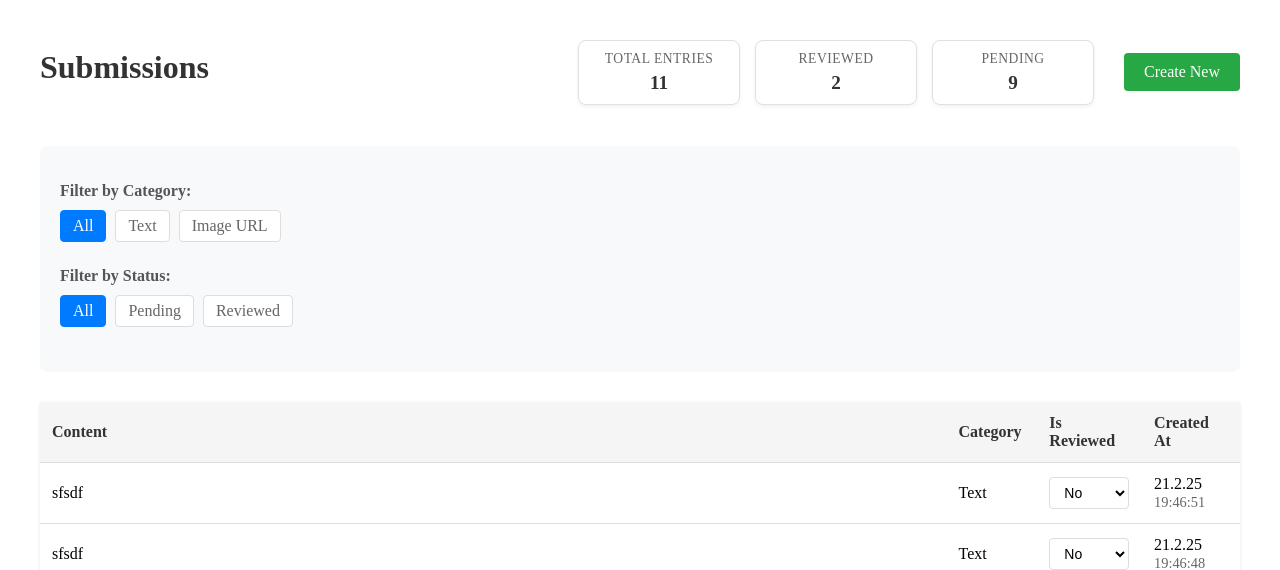
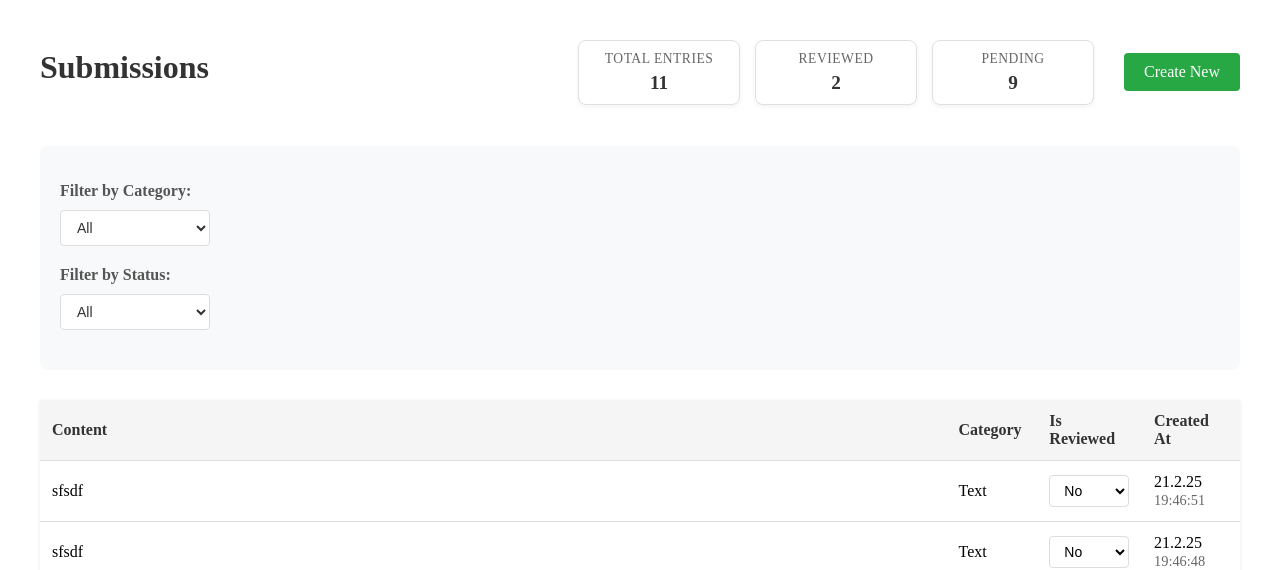
Before and after one commit to TharHtet236401/intern_task1, a Django app: page / in a window 1280 px wide. Shown: the part 76-646 px from the top of the page. Run offline with Django 5.2, Linux system fonts and the light colour scheme; data comes from the database, SQL or seed files in the repository; some libraries are stand-ins or nearby versions.

Commit message:
Replace filter links with dropdown selects for category and status

```diff
--- a/submissions/templates/submissions/home.html
+++ b/submissions/templates/submissions/home.html
@@ -27,29 +27,31 @@
     <div class="filters">
         <div class="filter-group">
             <h3>Filter by Category:</h3>
-            <a hx-get="{% url 'home' %}"
-               hx-target="#content-section"
-               class="filter-link {% if not selected_category %}active{% endif %}">All</a>
-            {% for code, name in categories %}
-                <a hx-get="{% url 'home' %}?category={{ code }}{% if selected_status %}&status={{ selected_status }}{% endif %}"
-                   hx-target="#content-section"
-                   class="filter-link {% if selected_category == code %}active{% endif %}">
-                    {{ name }}
-                </a>
-            {% endfor %}
+            <select hx-get="{% url 'home' %}"
+                    hx-target="#content-section"
+                    hx-trigger="change"
+                    class="filter-select"
+                    name="category">
+                <option value="" {% if not selected_category %}selected{% endif %}>All</option>
+                {% for code, name in categories %}
+                    <option value="{{ code }}" {% if selected_category == code %}selected{% endif %}>
+                        {{ name }}
+                    </option>
+                {% endfor %}
+            </select>
         </div>
 
         <div class="filter-group">
             <h3>Filter by Status:</h3>
-            <a hx-get="{% url 'home' %}{% if selected_category %}?category={{ selected_category }}{% endif %}"
-               hx-target="#content-section"
-               class="filter-link {% if not selected_status %}active{% endif %}">All</a>
-            <a hx-get="{% url 'home' %}?status=pending{% if selected_category %}&category={{ selected_category }}{% endif %}"
-               hx-target="#content-section"
-               class="filter-link {% if selected_status == 'pending' %}active{% endif %}">Pending</a>
-            <a hx-get="{% url 'home' %}?status=reviewed{% if selected_category %}&category={{ selected_category }}{% endif %}"
-               hx-target="#content-section"
-               class="filter-link {% if selected_status == 'reviewed' %}active{% endif %}">Reviewed</a>
+            <select hx-get="{% url 'home' %}"
+                    hx-target="#content-section"
+                    hx-trigger="change"
+                    class="filter-select"
+                    name="status">
+                <option value="" {% if not selected_status %}selected{% endif %}>All</option>
+                <option value="pending" {% if selected_status == 'pending' %}selected{% endif %}>Pending</option>
+                <option value="reviewed" {% if selected_status == 'reviewed' %}selected{% endif %}>Reviewed</option>
+            </select>
         </div>
     </div>
 
@@ -88,28 +90,26 @@
         font-size: 16px;
     }
 
-    .filter-link {
-        display: inline-block;
-        padding: 6px 12px;
-        margin: 0 5px 5px 0;
+    .filter-select {
+        padding: 8px 12px;
+        border: 1px solid #ddd;
         border-radius: 4px;
-        text-decoration: none;
-        color: #666;
-        background-color: #fff;
-        border: 1px solid #ddd;
-        transition: all 0.3s ease;
+        background-color: white;
+        font-size: 14px;
+        color: #333;
+        min-width: 150px;
         cursor: pointer;
+        transition: all 0.2s ease;
     }
 
-    .filter-link:hover {
-        background-color: #f0f0f0;
-        cursor: pointer;
+    .filter-select:hover {
+        border-color: #007bff;
     }
 
-    .filter-link.active {
-        background-color: #007bff;
-        color: white;
+    .filter-select:focus {
+        outline: none;
         border-color: #007bff;
+        box-shadow: 0 0 0 2px rgba(0,123,255,0.1);
     }
 
     .submission-table {
--- a/submissions/views.py
+++ b/submissions/views.py
@@ -17,6 +17,7 @@ def home(request):
         # Base queryset
         submissions = Submission.objects.all()
 
+        # Apply filters
         if category:
             submissions = submissions.filter(category=category)
 
@@ -25,13 +26,13 @@ def home(request):
         elif status == 'pending':
             submissions = submissions.filter(is_reviewed=False)
 
-        # Get counts for different states
+        # Get counts
         total_count = submissions.count()
         reviewed_count = submissions.filter(is_reviewed=True).count()
         pending_count = submissions.filter(is_reviewed=False).count()
 
         # Pagination
-        paginator = Paginator(submissions, 10)  # Show 10 submissions per page
+        paginator = Paginator(submissions, 10)
         try:
             page_obj = paginator.page(page)
         except:
@@ -48,7 +49,6 @@ def home(request):
         }
 
         if request.headers.get('HX-Request'):
-            # Return both table content and pagination
             return render(request, 'submissions/partials/content_section.html', context)
         return render(request, 'submissions/home.html', context)
     except Exception as e:
@@ -63,7 +63,7 @@ def home(request):
             'pending_count': 0,
         }
         if request.headers.get('HX-Request'):
-            return render(request, 'submissions/partials/submission_list.html', context)
+            return render(request, 'submissions/partials/content_section.html', context)
         return render(request, 'submissions/home.html', context)
 
 def create_submission_view(request):
```
